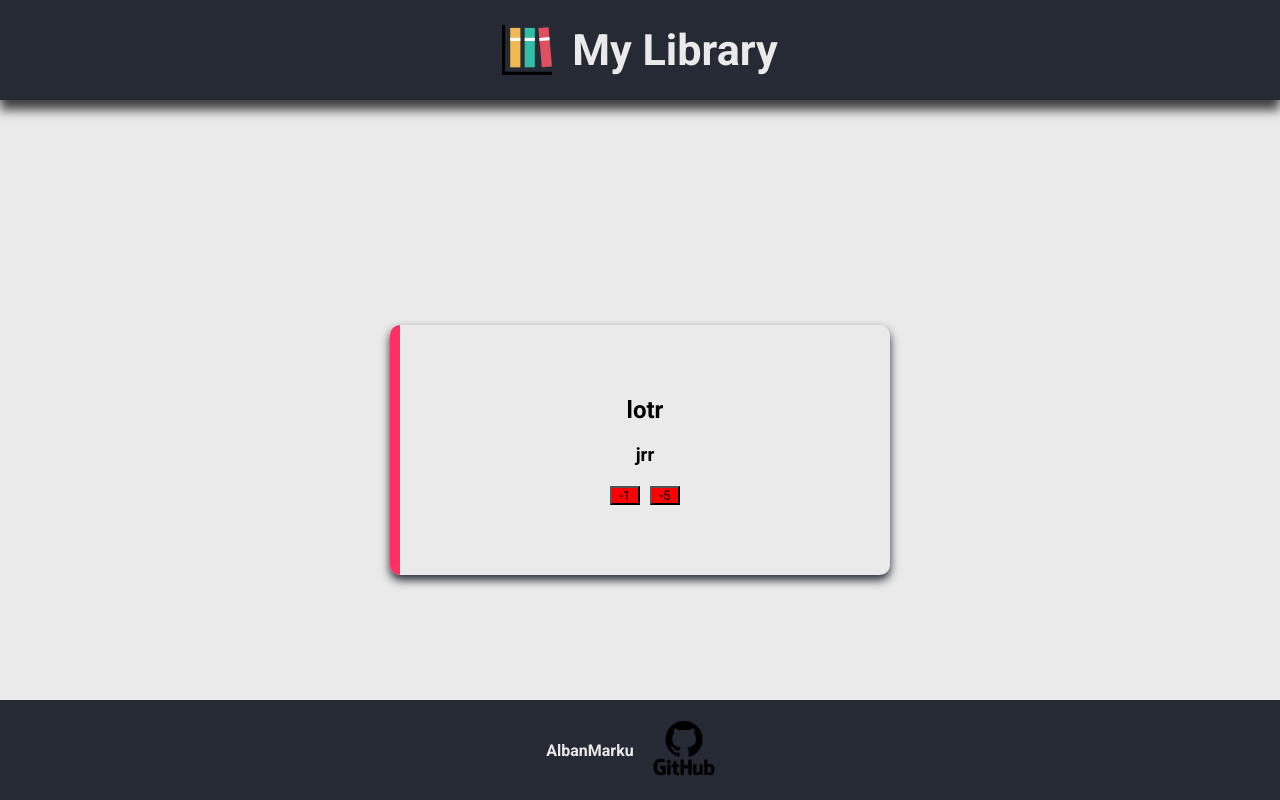
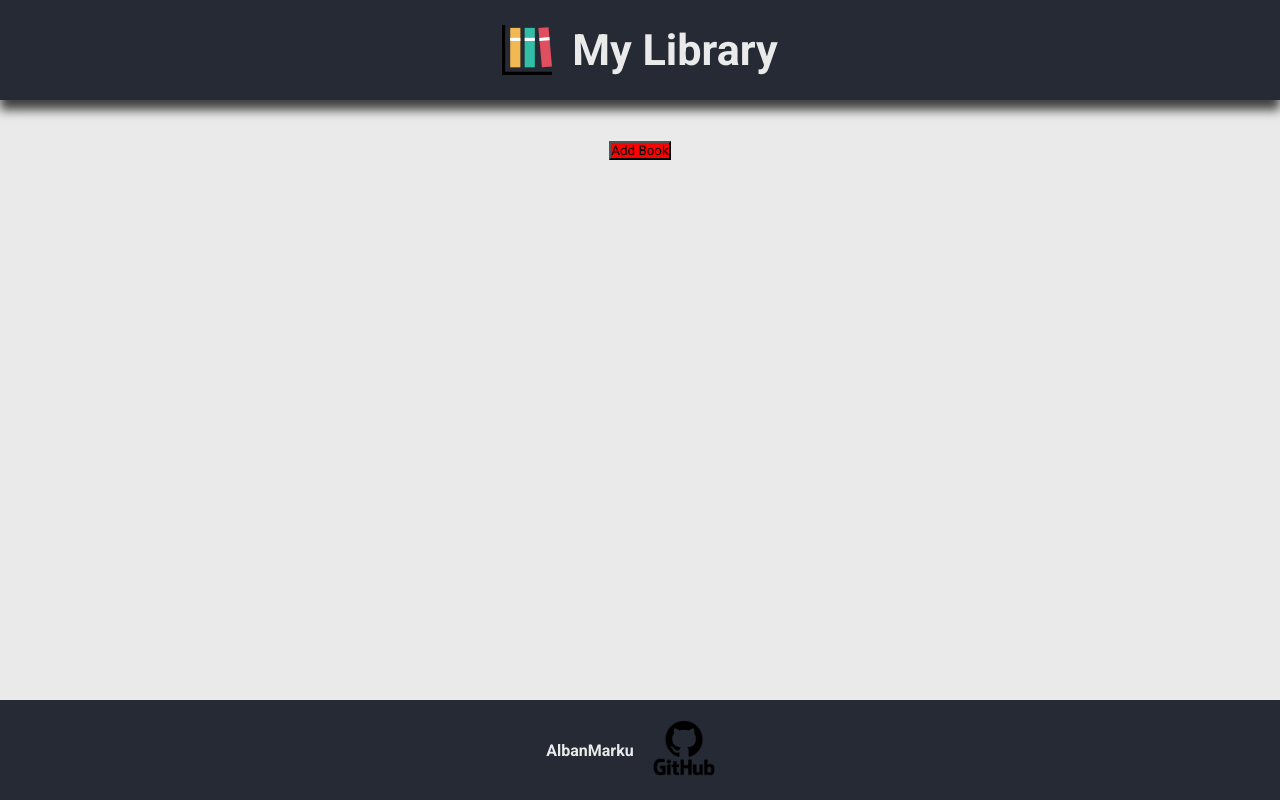
Before and after one commit to AlbanMarku/Library, a plain HTML site: page index.html in a window 1280 px wide. Drawn offline with Linux system fonts and the light colour scheme.

Commit message:
Removed duped class name, added btn.

```diff
--- a/index.html
+++ b/index.html
@@ -17,7 +17,9 @@
             <img src="pics/book.svg" alt="Website book logo">
             <h1>My Library</h1>
         </nav>
-        <div class="buttonArea">content</div>
+        <div class="addBookArea">
+            <button id="addBookBtn">Add Book</button>
+        </div>
         <div class="flexy">
             <main>
                 <!-- <div class="bookCard">
--- a/mainScript.js
+++ b/mainScript.js
@@ -12,21 +12,21 @@ const buttonArea = document.createElement("div");
 const readButton = document.createElement("button");
 const removeButton = document.createElement("button");
 
-card.classList.add("bookCard");
-displayArea.appendChild(card);
-bookName.textContent = "lotr";
-card.appendChild(bookName);
-bookAuthor.textContent = "jrr";
-card.appendChild(bookAuthor);
+// card.classList.add("bookCard");
+// displayArea.appendChild(card);
+// bookName.textContent = "lotr";
+// card.appendChild(bookName);
+// bookAuthor.textContent = "jrr";
+// card.appendChild(bookAuthor);
 
-pageArea.classList.add("pageArea");
-card.appendChild(pageArea);
-sub1Btn.textContent = "-1";
-sub1Btn.classList.add("incrementBtn");
-pageArea.appendChild(sub1Btn);
-sub5Btn.textContent = "-5";
-sub5Btn.classList.add("incrementBtn");
-pageArea.appendChild(sub5Btn);
+// pageArea.classList.add("pageArea");
+// card.appendChild(pageArea);
+// sub1Btn.textContent = "-1";
+// sub1Btn.classList.add("incrementBtn");
+// pageArea.appendChild(sub1Btn);
+// sub5Btn.textContent = "-5";
+// sub5Btn.classList.add("incrementBtn");
+// pageArea.appendChild(sub5Btn);
 
 //and so on...
 
--- a/style.css
+++ b/style.css
@@ -45,8 +45,15 @@ nav img {
   height: 50px;
 }
 
-.buttonArea {
+.addBookArea {
   background-color: var(--myWhite);
+  display: flex;
+  justify-content: center;
+  align-items: center;
+}
+
+#addBookBtn {
+  background-color: red;
 }
 
 .flexy {
```
